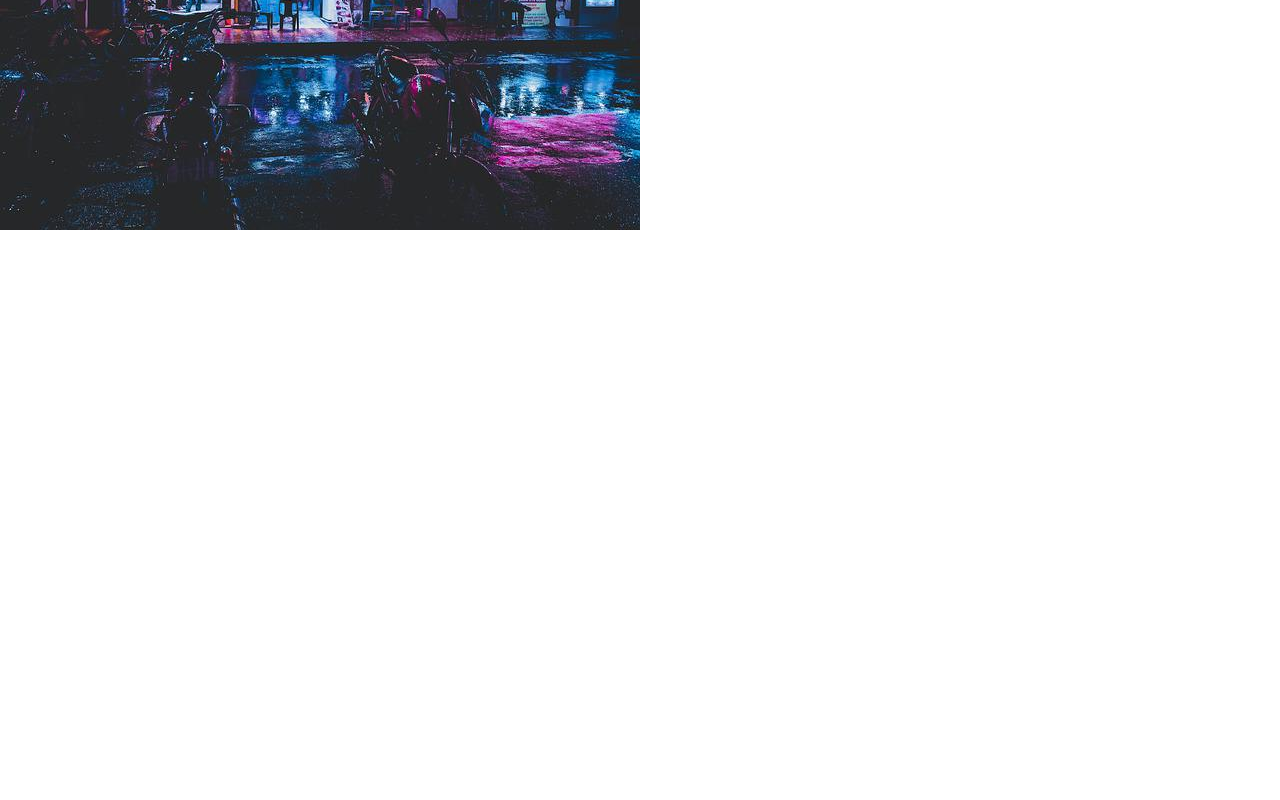
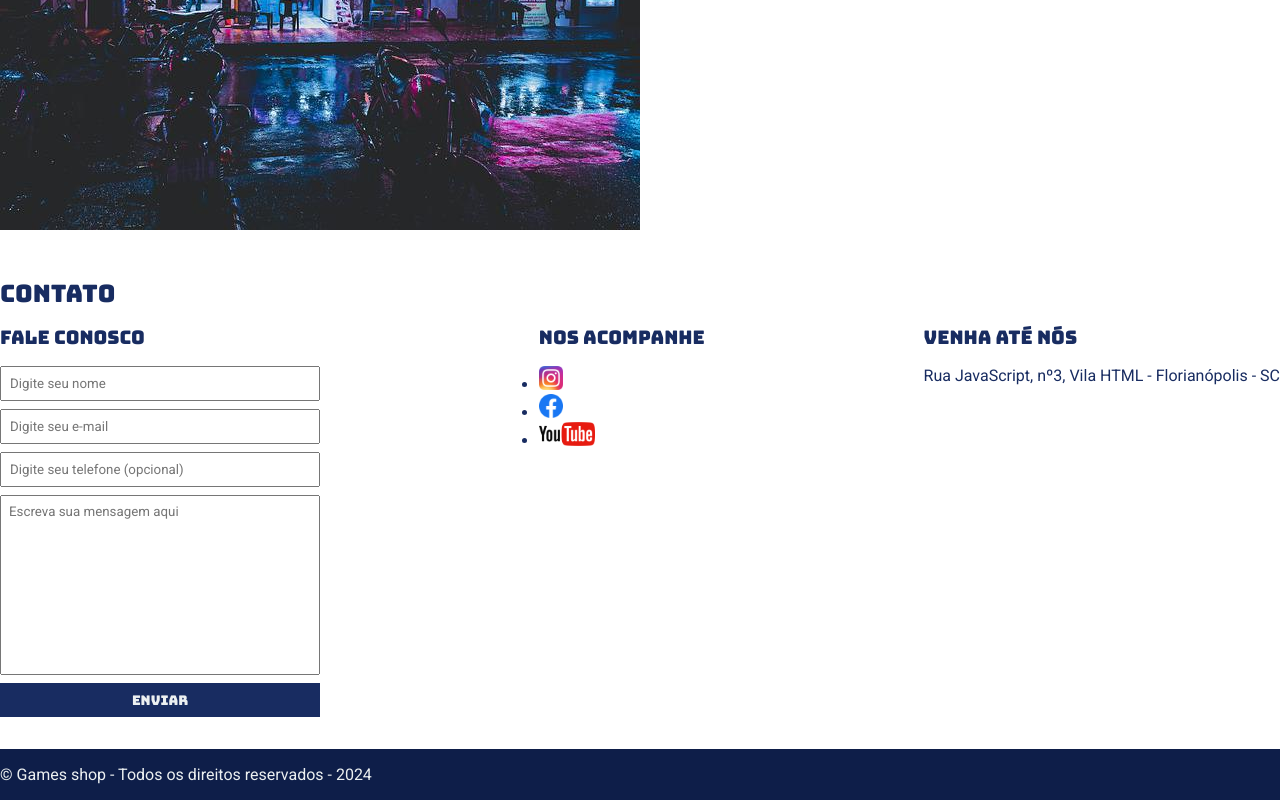
Before and after one commit to bcadore/EBAC-Projeto-1, a plain HTML site: page index.html in a window 1280 px wide. Shown: the part 349-1149 px from the top of the page. Before the commit the page ends 800 px from the top, so only its background shows below. Drawn offline with Linux system fonts and the light colour scheme.

Commit message:
Criado a seção 'sobre' e o footer da página

```diff
--- a/index.css
+++ b/index.css
@@ -4,7 +4,7 @@
   box-sizing: border-box;
 }
 
-body {
+body, input, textarea {
   font-family: "Roboto", sans-serif;
 }
 
@@ -15,13 +15,11 @@ header {
 }
 
 header h1,
-section h2 {
+section h2,
+section h3,
+form button {
+  font-family: "Bungee", sans-serif;
   font-weight: normal;
-}
-
-header h1,
-section h2 {
-  font-family: "Bungee", sans-serif;
 }
 
 header nav li {
@@ -77,3 +75,65 @@ section p {
 .store-front {
   margin-right: 32px;
 }
+
+.social-links {
+  display: inline;
+  margin-right: 8px;
+
+}
+
+.social-links img {
+  height: 24px;
+}
+
+.social-links li a {
+  text-decoration: none;
+}
+
+#contact .container {
+  display: block;
+}
+
+.contact-methods{
+  display: flex;
+  justify-content: space-between;
+}
+
+form input,
+form textarea,
+form button {
+  display: block;
+  width: 320px;
+  margin-bottom: 8px;
+  padding: 8px;
+}
+
+form textarea {
+  resize: none;
+  height: 180px;
+}
+
+section h3 {
+  margin-bottom: 16px;
+}
+
+form button {
+  background-color: #182c61;
+  color: #ecf0f1;
+  border: none;
+  cursor: pointer;
+}
+
+form button:hover {
+  background-color: #314e9e;
+}
+
+input:focus, textarea:focus {
+  outline-color: #0e1e49;
+}
+
+footer {
+  background-color: #0e1e49;
+  color: #ecf0f1;
+  padding: 16px 0;
+}
--- a/index.html
+++ b/index.html
@@ -19,16 +19,16 @@
         <nav>
           <ul>
             <li>
-              <a href="#">Sobre nós</a>
+              <a href="#about">Sobre nós</a>
             </li>
             <li>
-              <a href="#">Contato</a>
+              <a href="#contact">Contato</a>
             </li>
           </ul>
         </nav>
       </div>
     </header>
-    <section>
+    <section id="about">
       <div class="container">
         <img
           class="store-front"
@@ -57,5 +57,53 @@
         </div>
       </div>
     </section>
+    <section id="contact">
+      <div class="container">
+        <h2>Contato</h2>
+        <div class="contact-methods">
+          <div>
+            <h3>Fale conosco</h3>
+            <form>
+              <input type="text" placeholder="Digite seu nome" required>
+              <input type="email" placeholder="Digite seu e-mail" required>
+              <input type="tel" placeholder="Digite seu telefone (opcional)">
+              <textarea placeholder="Escreva sua mensagem aqui" required></textarea>
+              <button type="submit">Enviar</button>
+            </form>
+          </div>
+          <div>
+            <h3>Nos acompanhe</h3>
+            <ul class="social-links">
+              <li>
+                <a href="#" title="Siga-nos no instagram">
+                  <img src="./assets/instagram.png" alt="Logo do instagram">
+                </a>
+              </li>
+              <li>
+                <a href="#" title="Siga-nos no facebook">
+                  <img src="./assets/facebook.png" alt="Logo do facebook">
+                </a>
+              </li>
+              <li>
+                <a href="#" title="Visite nosso canal no youtube">
+                  <img src="./assets/youtube.png" alt="Logo do youtube">
+                </a>
+              </li>
+            </ul>
+          </div>
+          <div>
+            <h3>Venha até nós</h3>
+            <p>Rua JavaScript, nº3, Vila HTML - Florianópolis - SC</p>
+          </div>
+        </div>
+      </div>
+    </section>
+    <footer>
+      <div class="container">
+        <p>
+          &copy; Games shop - Todos os direitos reservados - 2024
+        </p>
+      </div>
+    </footer>
   </body>
 </html>
```
